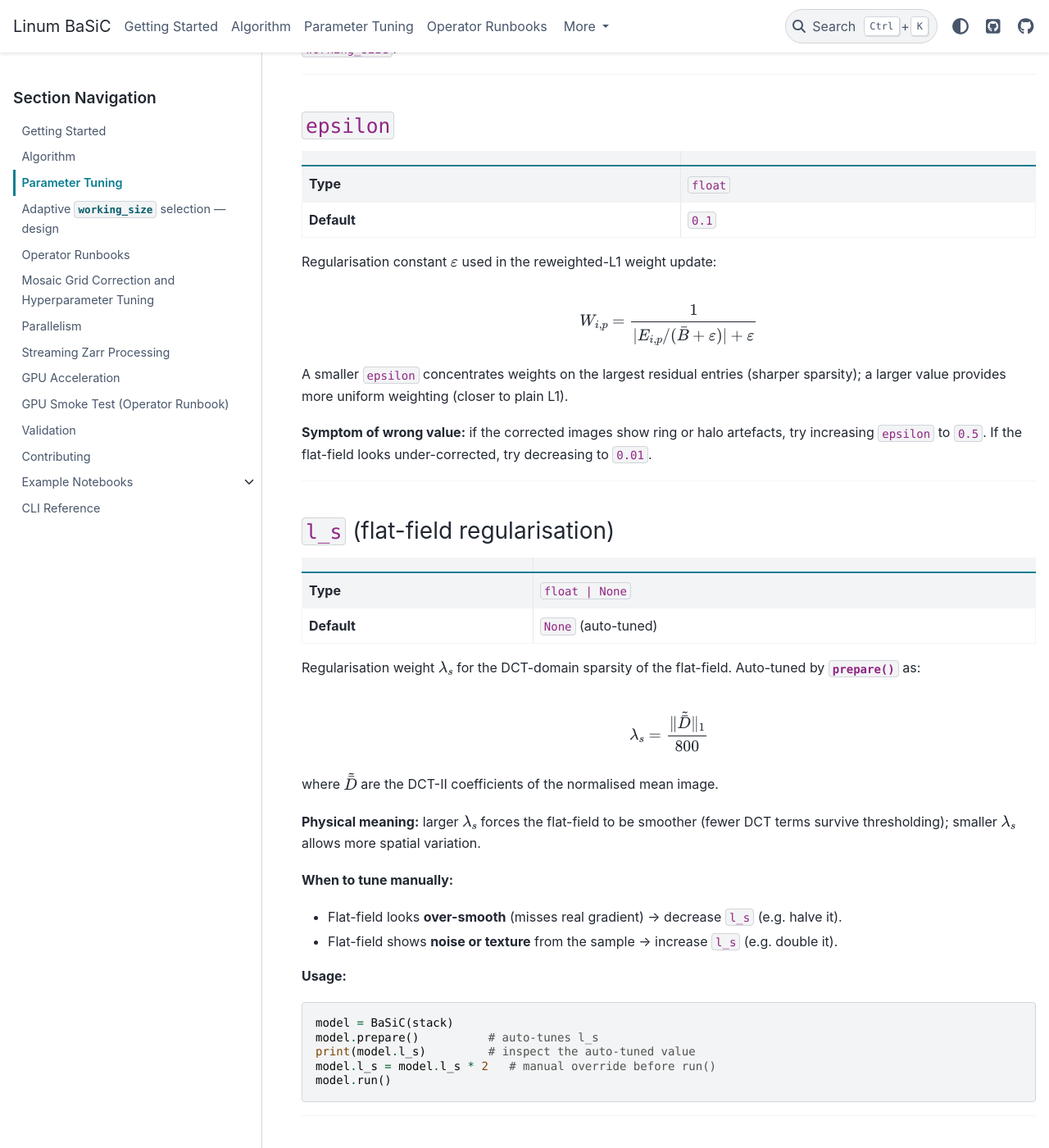
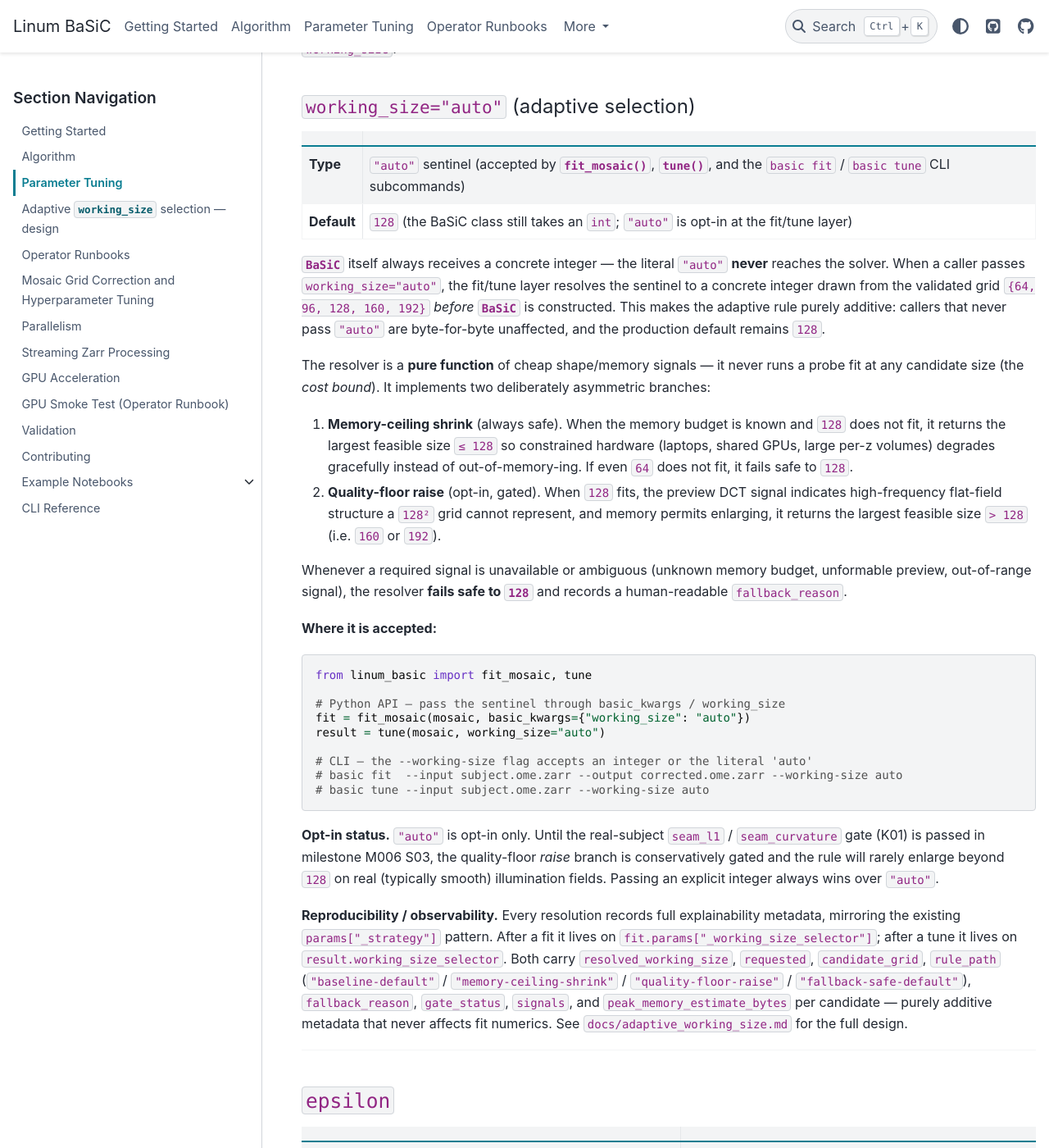
Before and after one commit to linum-uqam/PyBaSiC, a Sphinx documentation site: the page built from docs/parameters.md, in a window 1280 px wide and 1400 px high, scrolled down 3175 px. Shown: the whole window at 82% size. Built offline with Sphinx 7.4.7 and the PyData theme 0.15.4, drawn with Linux system fonts in a browser that asks for light colours; pages that are not in the unit, such as notebooks, are missing from menus.

Commit message:
docs: Documented working_size="auto" in parameters.md and closed slic...
- docs/parameters.md
- linum_basic/_working_size.py
- linum_basic/backend.py
- tests/test_docstrings.py

GSD context:
- Milestone: M006 - Adaptive working_size
- Slice: S02 - Implement adaptive working_size and wire into fit and tune
- Task: T04 - Documented working_size="auto" in parameters.md and closed slice S02 with all five quality gates green (lint, format, typecheck, full pytest, and a clean docs build) after fixing four numpydoc doctest failures and one pre-existing Sphinx cross-reference warning.

GSD-Task: S02/T04

````diff
--- a/docs/parameters.md
+++ b/docs/parameters.md
@@ -128,6 +128,72 @@ $P = \text{working\_size}^2$.
 
 **Symptom of wrong value:** if the estimated flat-field looks blocky or
 misses a known gradient pattern, increase `working_size`.
+
+#### `working_size="auto"` (adaptive selection)
+
+| | |
+|---|---|
+| **Type** | `"auto"` sentinel (accepted by {func}`~linum_basic.fit.fit_mosaic`, {func}`~linum_basic.tuning.tune`, and the `basic fit` / `basic tune` CLI subcommands) |
+| **Default** | `128` (the BaSiC class still takes an `int`; `"auto"` is opt-in at the fit/tune layer) |
+
+{class}`~linum_basic.core.BaSiC` itself always receives a concrete
+integer — the literal `"auto"` **never** reaches the solver.  When a
+caller passes `working_size="auto"`, the fit/tune layer resolves the
+sentinel to a concrete integer drawn from the validated grid
+`{64, 96, 128, 160, 192}` *before* {class}`~linum_basic.core.BaSiC` is
+constructed.  This makes the adaptive rule purely additive: callers that
+never pass `"auto"` are byte-for-byte unaffected, and the production
+default remains `128`.
+
+The resolver is a **pure function** of cheap shape/memory signals — it
+never runs a probe fit at any candidate size (the *cost bound*).  It
+implements two deliberately asymmetric branches:
+
+1. **Memory-ceiling shrink** (always safe).  When the memory budget is
+   known and `128` does not fit, it returns the largest feasible size
+   `≤ 128` so constrained hardware (laptops, shared GPUs, large per-z
+   volumes) degrades gracefully instead of out-of-memory-ing.  If even
+   `64` does not fit, it fails safe to `128`.
+2. **Quality-floor raise** (opt-in, gated).  When `128` fits, the preview
+   DCT signal indicates high-frequency flat-field structure a `128²` grid
+   cannot represent, and memory permits enlarging, it returns the largest
+   feasible size `> 128` (i.e. `160` or `192`).
+
+Whenever a required signal is unavailable or ambiguous (unknown memory
+budget, unformable preview, out-of-range signal), the resolver **fails
+safe to `128`** and records a human-readable `fallback_reason`.
+
+**Where it is accepted:**
+
+```python
+from linum_basic import fit_mosaic, tune
+
+# Python API — pass the sentinel through basic_kwargs / working_size
+fit = fit_mosaic(mosaic, basic_kwargs={"working_size": "auto"})
+result = tune(mosaic, working_size="auto")
+
+# CLI — the --working-size flag accepts an integer or the literal 'auto'
+# basic fit  --input subject.ome.zarr --output corrected.ome.zarr --working-size auto
+# basic tune --input subject.ome.zarr --working-size auto
+```
+
+**Opt-in status.** `"auto"` is opt-in only.  Until the real-subject
+`seam_l1` / `seam_curvature` gate (K01) is passed in milestone M006 S03,
+the quality-floor *raise* branch is conservatively gated and the rule
+will rarely enlarge beyond `128` on real (typically smooth) illumination
+fields.  Passing an explicit integer always wins over `"auto"`.
+
+**Reproducibility / observability.**  Every resolution records full
+explainability metadata, mirroring the existing `params["_strategy"]`
+pattern.  After a fit it lives on
+`fit.params["_working_size_selector"]`; after a tune it lives on
+`result.working_size_selector`.  Both carry `resolved_working_size`,
+`requested`, `candidate_grid`, `rule_path`
+(`"baseline-default"` / `"memory-ceiling-shrink"` / `"quality-floor-raise"`
+/ `"fallback-safe-default"`), `fallback_reason`, `gate_status`, `signals`,
+and `peak_memory_estimate_bytes` per candidate — purely additive metadata
+that never affects fit numerics.  See `docs/adaptive_working_size.md` for
+the full design.
 
 ---
 
````
Also changed, not shown: 3 other files.
